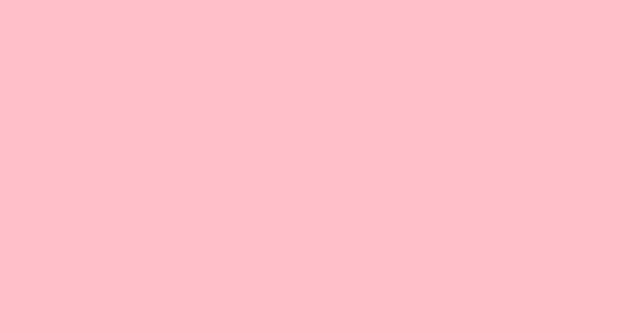
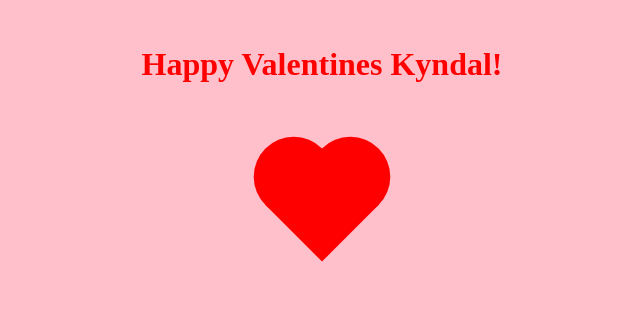
Before and after one commit to tatmil-99/valentines-page, a plain HTML site: page index.html in a window 1280 px wide. Shown: the whole page, without its empty margins (318-958 px from the left). Drawn offline with Linux system fonts and the light colour scheme.

Commit message:
heart and title added

```diff
--- a/index.html
+++ b/index.html
@@ -11,9 +11,15 @@
 <body>
   <header class="header">
     <div class="intro-container">
-
+      <div class="title">
+        <h1>Happy Valentines Kyndal!</h1>
+      </div>
+      <div class="heart-container">
+        <div class="heart"></div>
+      </div>
     </div>
   </header>
+
   <main class="main">
     <div class="form-container">
 
--- a/styles.css
+++ b/styles.css
@@ -1,3 +1,77 @@
 body {
   background-color: pink;
+  width: 100vw;
+  height: 100vh;
+  margin: 0;
+  padding: 0;
 }
+
+.header {
+  width: 100%;
+  margin: 0;
+  padding: 0;
+  display: flex;
+  flex-direction: row;
+  justify-content: center;
+  align-items: center;
+}
+
+.intro-container {
+  display: flex;
+  flex-direction: column;
+  align-items: center;
+  justify-content: space-between;
+  /* min-height: 100%; */
+  padding-top: 25px;
+  padding-bottom: 25px;
+}
+
+.title > h1 {
+  color: red;
+  text-align: center;
+}
+
+.heart-container {
+  display: flex;
+  justify-content: center;
+  align-items: center;
+  height: 200px;
+  width: 100%;
+}
+
+.heart {
+  background-color: red;
+  display: inline-block;
+  height: 80px;
+  margin: 0 10px;
+  position: relative;
+  top: 0;
+  transform: rotate(-45deg);
+  width: 80px;
+}
+
+.heart:before,
+.heart:after {
+  content: "";
+  background-color: red;
+  border-radius: 50%;
+  height: 80px;
+  position: absolute;
+  width: 80px;
+}
+
+.heart:before {
+  top: -40px;
+  left: 0;
+}
+
+.heart:after {
+  left: 40px;
+  top: 0;
+}
+
+.main {
+  width: 100%;
+  margin: 0;
+  padding: 0;
+}
```
